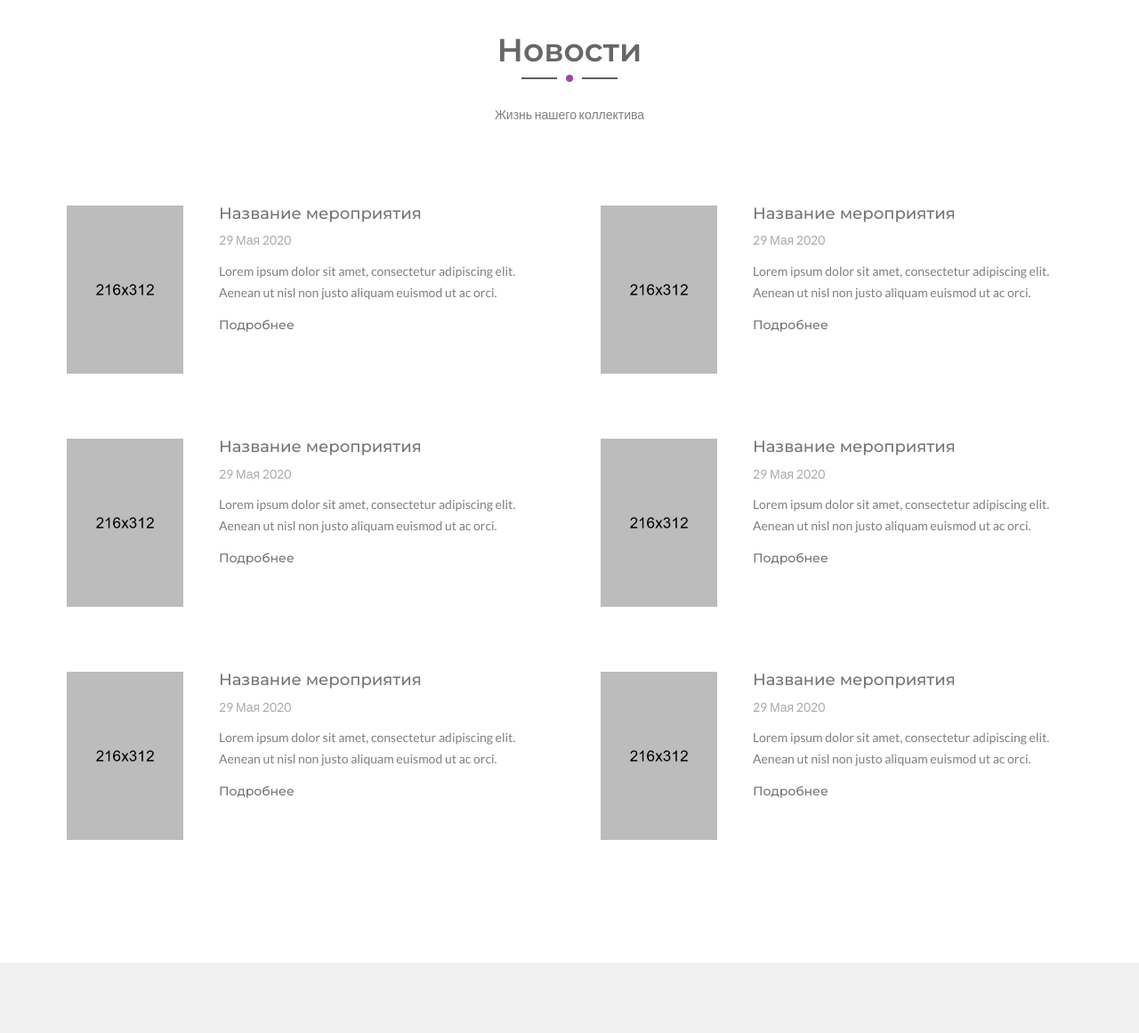
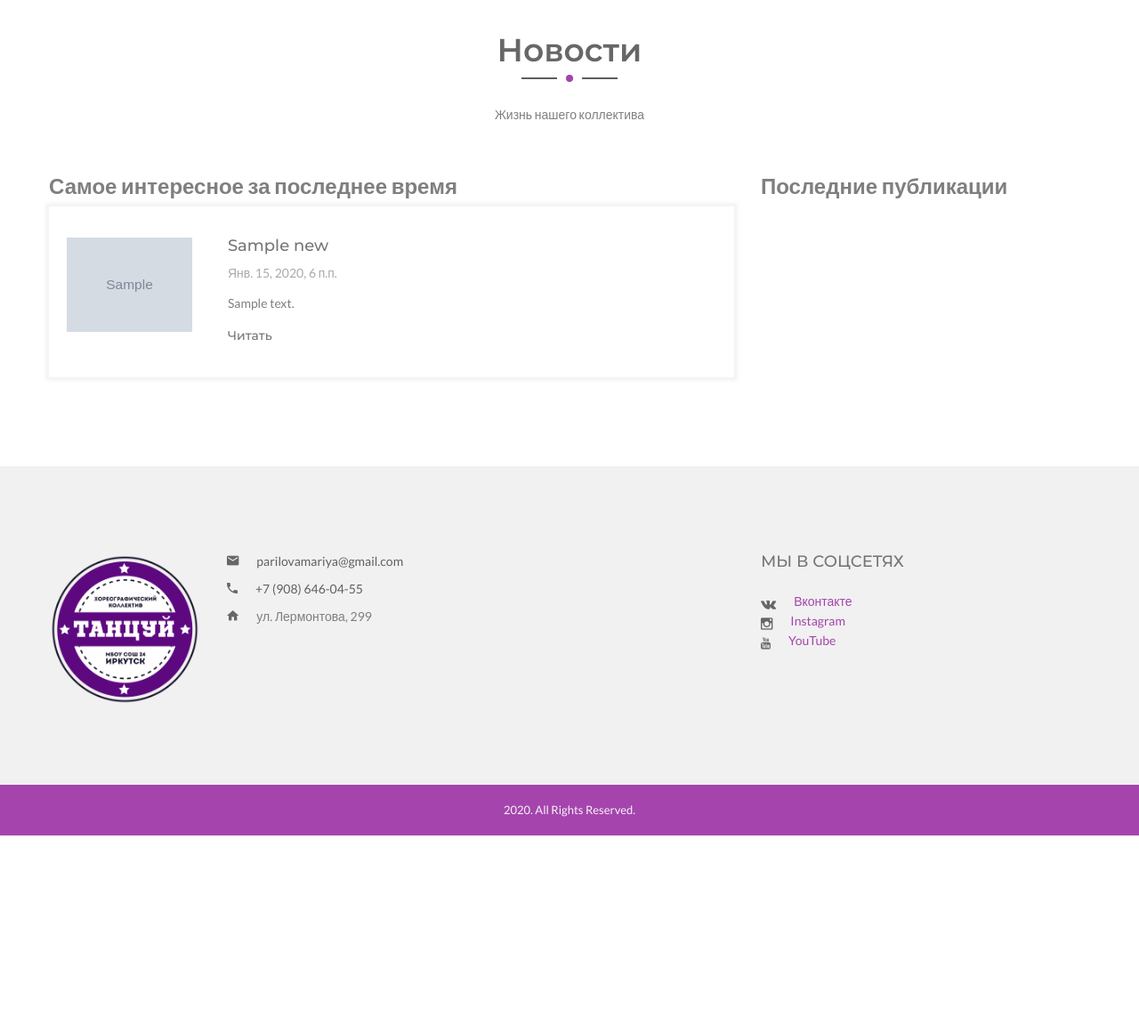
Before and after one commit to bolanebyla/lets_dance_irk, a Django app: page /news in a window 1280 px wide. Shown: the part 159-1320 px from the top of the page at 89% size. After the commit the page ends 1098 px from the top, so only its background shows below. Run offline with Django 3.2, Linux system fonts and the light colour scheme; tables that the repository leaves empty hold one stand-in row (values such as "Sample post"); grey boxes marked "Sample" are stand-in pictures; some libraries are stand-ins or nearby versions.

Commit message:
Вывод списка новостей

```diff
--- a/pages/urls.py
+++ b/pages/urls.py
@@ -3,11 +3,9 @@ from django.urls import path
 from . import views
 
 urlpatterns = [
-    path('news/item/1', views.item_news),
-
     path('articles/item/<str:slug>', views.item_articles),
     path('articles/<str:slug>', views.category_articles),
-
+    path('news/item/<str:slug>', views.item_news),
     path('news', views.news),
     path('articles', views.articles),
     path('successful_entry', views.successful_entry),
--- a/pages/views.py
+++ b/pages/views.py
@@ -16,7 +16,7 @@ from django.shortcuts import render, HttpResponse, get_object_or_404, HttpRespon
 from django.http import HttpResponseNotFound
 from django.core.mail import send_mail
 from django.core.paginator import Paginator, EmptyPage, PageNotAnInteger
-from .models import Articles, ArticlesCategories
+from .models import Articles, ArticlesCategories, News
 from .forms import ModalLesson
 from lets_dance_irk.email_config import EMAIL_TO_SEND
 
@@ -112,13 +112,34 @@ def item_articles(request, slug):
 # 6. Новости
 # ----------------------------------------#
 def news(request):
-    data = {}
+    object_list = News.objects.filter(status='published')
+    paginator = Paginator(object_list, 10)  # 10 posts in each page
+    page = request.GET.get('page')
+    try:
+        news_list = paginator.page(page)
+    except PageNotAnInteger:
+        # If page is not an integer deliver the first page
+        news_list = paginator.page(1)
+    except EmptyPage:
+        # If page is out of range deliver last page of results
+        news_list = paginator.page(paginator.num_pages)
+
+    last_articles = Articles.objects.filter(status='published')[:2]
+    data = {
+        'news': news_list,
+        'page': page,
+        'posts': last_articles
+    }
     return render(request, 'pages/news.html', data)
 
 
 # ----------------------------------------#
 # 7. Одна новость
 # ----------------------------------------#
-def item_news(request):
-    data = {}
+def item_news(request, slug):
+    news_item = News.objects.filter(slug=slug)
+
+    data = {
+        'news': news_item[0]
+    }
     return render(request, 'pages/item_news.html', data)
--- a/templates/pages/news.html
+++ b/templates/pages/news.html
@@ -9,7 +9,72 @@
 <!-- Новости (Blog) Start -->
 <section class="blog-area pt-95 pb-100 ">
     <div class="container">
+
         <div class="row">
+            <div class="col-lg-8 col-lg-offset-2 col-md-8 col-md-offset-2 col-xs-12">
+                <div class="section-title text-center">
+                    <h2>Новости</h2>
+                    <p>Жизнь нашего коллектива </p>
+                </div>
+            </div>
+        </div>
+
+
+        <div class="row">
+            <div class="col-md-8 col-sm-12 col-xs-12">
+                <div class="row">
+                    <div class="col-md-12 col-sm-12 col-xs-12 ">
+                        <h3>Самое интересное за последнее время</h3>
+                        <div class="mt-10"></div>
+                        {% for news_item in news %}
+                        <div class="articles-content">
+                            <div class="single-blog">
+                                <div class="blog-pic single-img">
+                                    <img src="{{ news_item.cover.url }}" alt="">
+                                </div>
+                                <div class="blog-content">
+
+                                    <h3>{{ news_item.title }}</h3>
+                                    <h6>{{ news_item.updated }} </h6>
+                                    <p>{{ news_item.description }}</p>
+                                    <a href="/news/item/{{news_item.slug}}">Читать</a>
+                                </div>
+                            </div>
+                        </div>
+                        {% endfor %}
+                    </div>
+                </div>
+            </div>
+
+
+            <div class="col-md-4 col-sm-12 col-xs-12 articles-categories">
+                <div class="hidden-sm hidden-xs">
+                    <h3>Последние публикации</h3>
+                    <div class="mt-10"></div>
+                    <!-- {% for post in posts %}
+
+                    <div class="articles-content">
+                        <div class="single-blog">
+                            <div class="blog-content">
+
+                                <h3>{{ post.title }}</h3>
+                                <h6>{{ post.updated }} </h6>
+                                <a href="/articles/item/{{post.slug}}">Читать</a>
+                            </div>
+                        </div>
+                    </div>
+                    {% endfor %} -->
+                </div>
+            </div>
+        </div>
+
+
+
+
+
+
+
+        <!-- <div class="row">
             <div class="col-lg-8 col-lg-offset-2 col-md-8 col-md-offset-2 col-xs-12">
                 <div class="section-title text-center">
                     <h2>Новости</h2>
@@ -106,10 +171,13 @@
                     </div>
                 </div>
             </div>
-        </div>
+        </div> -->
+        <!-- pagination Start -->
+        {% include "pages/pagination.html" with page=posts %}
+        <!-- pagination End -->
     </div>
 </section>
 <!-- Новости (Blog) End -->
 
 <section class="bg-gray">
-{% endblock content %}
+    {% endblock content %}
```
